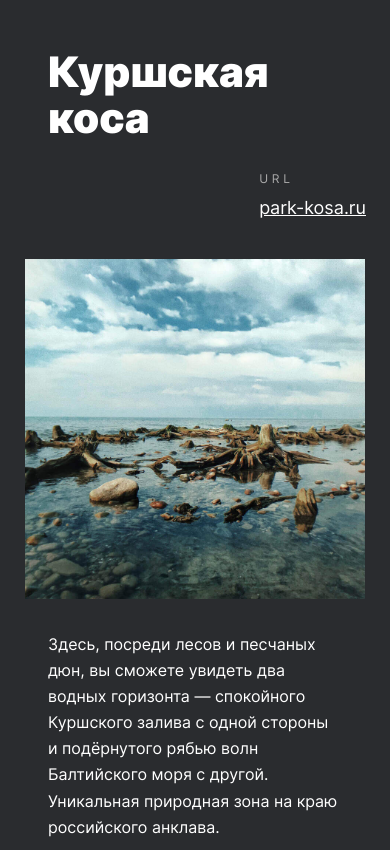
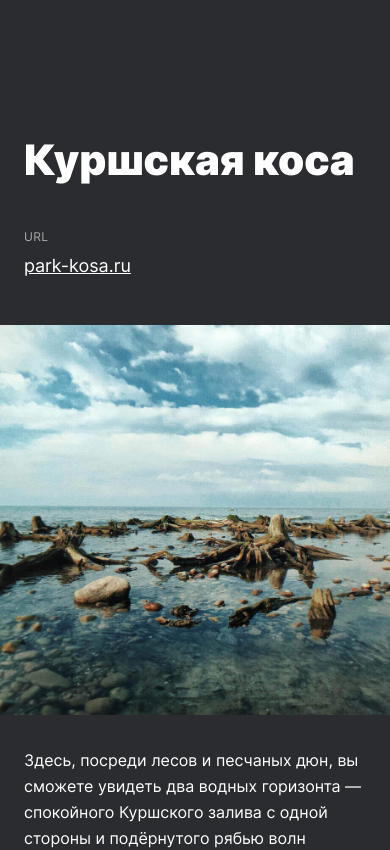
Before and after one commit to KrisBurduzha/russian-travel, a plain HTML site: page index.html in a window 390 px wide. Shown: the part 2320-3170 px from the top of the page. Drawn offline with Linux system fonts and the light colour scheme; files whose address does not match are found by name.

Commit message:
Исправлены ошибки после 1го ревью

```diff
--- a/blocks/cover/__subtitle/cover__subtitle.css
+++ b/blocks/cover/__subtitle/cover__subtitle.css
@@ -6,7 +6,7 @@
   font-weight: 400;
   text-align: center;
   margin: 0;
-  z-index: 5;
+  z-index: 1;
 }
 
 @media (max-width: 425px) {
--- a/blocks/cover/__title/cover__title.css
+++ b/blocks/cover/__title/cover__title.css
@@ -5,9 +5,10 @@
   font-weight: 900;
   text-align: center;
   margin: 0 0 32px;
+  z-index: 1;
 }
 
-@media screen and  (max-width: 428px) {
+@media screen and (max-width: 767px) {
   .cover__title {
     width: 250px;
     margin: 0 0 16px;
--- a/blocks/place/__image/place__image.css
+++ b/blocks/place/__image/place__image.css
@@ -1,25 +1,10 @@
 .place__image {
-  max-width: 460px;
-  display: block;
+  width: 100%;
+  grid-row: 2/6;
 }
 
-@media screen and (max-width: 1024px) {
+@media screen and (max-width: 767px) {
   .place__image {
-      max-width: 440px;
-      max-height: 440px;
+      grid-row: auto;
   }
 }
-
-@media screen and (max-width: 768px) {
-.place__image {
-  max-width: 340px;
-  max-height: 340px;
-}
-}
-
-@media screen and (max-width: 320px) {
-  .place__image {
-      max-width: 320px;
-      max-height: 320px;
-  }
-}
--- a/blocks/place/__link/place__link.css
+++ b/blocks/place/__link/place__link.css
@@ -4,7 +4,6 @@
   line-height: 22px;
   font-weight: 400;
   text-decoration: underline;
-  transition: 1s ease-in-out;
-  cursor: pointer;
+  transition: .2s ease-in-out;
   margin: 0;
 }
--- a/blocks/place/__paragraph/place__paragraph.css
+++ b/blocks/place/__paragraph/place__paragraph.css
@@ -6,6 +6,11 @@
   grid-column: 2;
   margin: 0 0 25px 0;
 }
+
+.place__paragraph:last-of-type {
+  margin-bottom: 0;
+}
+
 @media screen and (max-width: 768px) {
   .place__paragraph {
       font-size: 16px;
@@ -14,7 +19,7 @@
   }
 }
 
-@media screen and (max-width: 428px) {
+@media screen and (max-width: 767px) {
   .place__paragraph {
       grid-column: 1;
       margin-left: 24px;
@@ -22,9 +27,15 @@
   }
 }
 
+@media screen and (max-width: 767px) {
+  .place__paragraph:first-of-type {
+      margin-top: 32px;
+  }
+}
+
 @media screen and (max-width: 320px) {
   .place__paragraph {
-      max-width: calc(100% - 32px);
       margin: 0 auto 25px auto;
+      max-width: 90%;
   }
 }
--- a/blocks/place/__title/place__title.css
+++ b/blocks/place/__title/place__title.css
@@ -3,29 +3,26 @@
   font-size: 72px;
   line-height: 76px;
   font-weight: 900;
-  margin: 8px 0 0 0;
+  margin: 0 0 48px 0;
 }
 
 @media screen and (max-width: 768px) {
   .place__title {
       font-size: 42px;
-      line-height: 1.1;
+      line-height: 46px;
   }
 }
 
-@media screen and (max-width: 428px) {
+@media screen and (max-width: 767px) {
   .place__title {
-      max-width: calc(100% - 48px);
-      margin: 0 auto;
-      align-self: flex-start;
+      margin-left: 24px;
   }
 }
 
 @media screen and (max-width: 320px) {
   .place__title {
-      width: 288px;
-      margin: 0 16px;
       font-size: 32px;
-      line-height: 1.09;
+      line-height: 38px;
+      margin: 0 16px 32px 16px;
   }
 }
--- a/blocks/place/__url-heading/place__url-heading.css
+++ b/blocks/place/__url-heading/place__url-heading.css
@@ -3,6 +3,7 @@
   font-size: 12px;
   line-height: 12px;
   font-weight: 400;
-  letter-spacing: .32em;
+  letter-spacing: 0.32px;
+  text-transform: uppercase;
   margin: 0 0 12px 0;
 }
--- a/blocks/place/__website/place__website.css
+++ b/blocks/place/__website/place__website.css
@@ -1,12 +1,17 @@
 .place__website {
   align-self: end;
-  margin: 0 0 8px 0;
+  margin-bottom: 48px;
 }
+
+@media screen and (max-width: 767px) {
+  .place__website {
+      margin-left: 24px;
+  }
+}
+
 
 @media screen and (max-width: 320px) {
   .place__website {
-      width: 288px;
-      margin: 0 16px;
-      align-self: flex-start;
+      margin: 0 16px 32px 16px;
   }
 }
--- a/blocks/place/place.css
+++ b/blocks/place/place.css
@@ -1,35 +1,25 @@
 .place {
   display: grid;
-  grid-template-columns: minmax(460px, 1fr) minmax(min-content, max-content);
-  grid-template-rows: minmax(min-content, max-content) minmax(460px, 1fr);
-  row-gap: 40px;
-  column-gap: 40px;
-  margin: 0 auto 80px;
+  grid-template-columns: 460px 1fr;
+  grid-column-gap: 40px;
 }
 
 @media screen and (max-width: 1024px) {
   .place {
-      grid-template-rows: minmax(min-content, max-content) minmax(440px, 1fr);
-      grid-template-columns: minmax(440px, 1fr) minmax(min-content, max-content);
-      column-gap: 32px;
+      grid-template-columns: 440px 1fr;
+      grid-column-gap: 32px;
   }
 }
 
 @media screen and (max-width: 768px) {
   .place {
-      grid-template-rows: minmax(min-content, max-content) minmax(340px, 1fr);
-      grid-template-columns: minmax(340px, 1fr) minmax(min-content, max-content);
-      column-gap: 28px;
-      margin: 0 auto 73px;
+      grid-template-columns: 340px 1fr;
+      grid-column-gap: 28px;
   }
 }
 
-@media screen and (max-width: 560px) {
-  .place {
-      display: flex;
-      flex-direction: column;
-      align-items: center;
-      margin: 0 auto 50px;
-      row-gap: 32px;
-  }
+@media screen and (max-width: 767px) {
+.place {
+    grid-template-columns: 1fr;
 }
+}
--- a/blocks/places/places.css
+++ b/blocks/places/places.css
@@ -1,24 +1,36 @@
 .places {
-  max-width: calc(100% - 296px);
-  margin: 0 auto 92px;
+  max-width: 984px;
+  margin: 0 auto;
+  display: grid;
+  gap: 80px;
+  padding-top: 92px;
+  padding-bottom: 92px;
 }
 
 @media screen and (max-width: 1024px) {
   .places {
-      max-width: calc(100% - 96px);
+      max-width: 90.625%;
   }
 }
 
 @media screen and (max-width: 768px) {
   .places {
-      max-width: calc(100% - 48px);
-      margin: 0 auto 90px;
+      gap: 73px;
+      max-width: 93.75%;
+      padding-top: 88px;
+  }
+}
+
+@media screen and (max-width: 767px) {
+  .places {
+      max-width: 100%;
   }
 }
 
 @media screen and (max-width: 320px) {
   .places {
-      max-width: 100%;
-      margin: 0 auto 66px;
+      gap: 50px;
+      padding-bottom: 64px;
+      padding-top: 64px;
   }
 }
--- a/index.html
+++ b/index.html
@@ -83,45 +83,45 @@
                     <p class="place__url-heading">URL</p>
                     <a class="place__link" href="http://park-kosa.ru" target="_blank" rel="noopener">park-kosa.ru</a>
                 </div>
-                <img src="./images/place-kosa.jpg" alt="уршская коса" class="place__image">
-                <p class="place__paragraph">
+                <img src="./images/place-kosa.jpg" alt="Куршская коса" class="place__image">
+                  <p class="place__paragraph">
                     Здесь, посреди лесов и песчаных дюн, вы сможете увидеть два водных горизонта — спокойного Куршского залива с одной стороны и подёрнутого рябью волн Балтийского моря с другой. Уникальная природная зона на краю российского анклава.
-                </p>
-                <p class="place__paragraph">
+                  </p>
+                  <p class="place__paragraph">
                     На этом Калининградская область не заканчивается. Для путешественника и исследователя там же по соседству — самая западная точка России, Балтийская коса, — и немецкое наследие россыпи небольших приморских городов. Атмосфера здешних мест исключает суету, окуная в спокойствие природы и запах стального, прохладного моря.
-                </p>
+                  </p>
             </article>
             <article class="place">
                 <h2 class="place__title">Кольский</h2>
                 <div class="place__website">
                     <p class="place__url-heading">URL</p>
-                    <a class="place__link" href="#">National Geographic</a>
+                    <a class="place__link" href="https://yourshot.nationalgeographic.com/photos/?keywords=kolskiy">National Geographic</a>
                 </div>
                 <img src="./images/place-kolsky.jpg" class="place__image" alt="Кольский полуостров">
-                <div class="place__text">
+
                     <p class="place__paragraph">
                         Почти весь полуостров находится за Полярным кругом. Саамская тундра, от которой на юг — тайга, а на север — Ледовитый океан, прикидывающийся Баренцевым морем.
                     </p>
                     <p class="place__paragraph">
                         Возможно, вы смотрели Звягинцева и даже слышали историю арктического фестиваля в Териберке. Возможно, слово «Хибины» не осталось под снегом школьных воспоминаний об уроках географии. Возможно, вы не интересовались пронизывающей земную кору сверхглубокой скважиной, а от апатитов вас давно накрывает апатия. Но ваша мечта увидеть северное сияние начинает сбываться с билетом в Мурманск.
                     </p>
-                </div>
+
             </article>
             <article class="place">
                 <h2 class="place__title">Алтай</h2>
                 <div class="place__website">
                     <p class="place__url-heading">URL</p>
-                    <a class="place__link" href="#">Facebook</a>
+                    <a class="place__link" href="https://www.facebook.com/vera.bashmakova/posts/10156011613718822">Facebook</a>
                 </div>
                 <img src="./images/place-altai.jpg" class="place__image" alt="Ноутбук на перилах на фоне леса Алтая">
-                <div class="place__text">
+
                     <p class="place__paragraph">
                         Алтай — одно из красивейших мест в России. В первую очередь из-за гор: если ехать вдоль хребта, вы увидите склоны, усыпанные соснами, горные реки и озёра. А если вы откроете в автомобиле окна, сможете познакомиться с невидимым чудом здешних мест — горным воздухом.
                     </p>
                     <p class="place__paragraph">
                         Климат на Алтае умеренный, поэтому ехать сюда лучше всего летом. Так вы увидите всё разнообразие местной флоры и фауны. По лесам Алтая бродят лоси, над хребтами летают орлы, а на равнинах пасутся косули. И знаменитые манулы — тоже обитатели Алтайского края.
                     </p>
-                </div>
+
             </article>
             <article class="place">
                 <h2 class="place__title">Зимний Байкал</h2>
@@ -130,14 +130,14 @@
                     <a class="place__link" href="https://vk.com/baikalmile" target="_blank" rel="noopener">https://vk.com/baikalmile</a>
                  </div>
                  <img src="./images/place-winter-baikal.jpg" class="place__image" alt="Трещины в замерзшем озере Байкал">
-                 <div class="place__text">
+
                     <p class="place__paragraph">
                         Всем известен Байкал как крупнейшее озеро в мире. Многие также знают, что это самый большой источник пресной воды и одно из красивейших мест в России.
                     </p>
                     <p class="place__paragraph">
                         Конечно, это всё так. Но Байкал ещё идеальное место для  соревнований по скийорингу. Это такой вид спорта, когда лыжник привязывает себя к мотоциклу, и тандем старается развить как можно бóльшую скорость на льду. В марте 2019 года на фестивале «Байкальская миля» был поставлен мировой рекорд — 197.011 км/ч.
                     </p>
-                 </div>
+
             </article>
             <article class="place">
                 <h2 class="place__title">Карелия</h2>
@@ -146,11 +146,9 @@
                     <a class="place__link" href="http://vodlozero.ru/" target="_blank" rel="noopener">http://vodlozero</a>
                 </div>
                 <img src="./images/place-karelia.jpg" class="place__image" alt="Карелия">
-                <div class="place__text">
                     <p class="place__paragraph">
                         Сибирь заканчивается не на Урале, а в Карелии: образующая тайгу сибирская лиственница не растёт западнее Водлозера. Зато здесь она вымахивает на 30 метров — леса карельских национальных парков из-за непроходимых болот никогда не знали топора. Некоторым соснам уже больше чем полтысячелетия. Прикоснитесь к живому существу, видевшему солнце раньше, чем увидал его Иван Грозный. В девственном лесу на сотню километров не встретишь тропы. А на редких тропинках деревья в паре метров от земли помечены медвежьими когтями. Чтобы все знали, кто тут хозяин.
                     </p>
-                </div>
             </article>
         </section>
         <section class="cover">
```
Also changed, not shown: blocks/cover/__overlay/cover__overlay.css (+14 -1 lines), 1 other file. Lines whose indentation alone changed are shown as unchanged.
